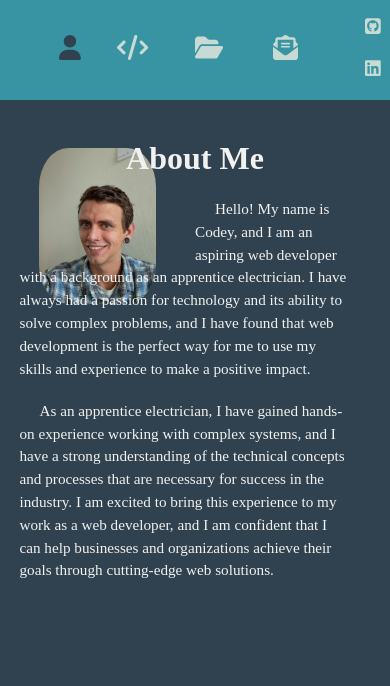
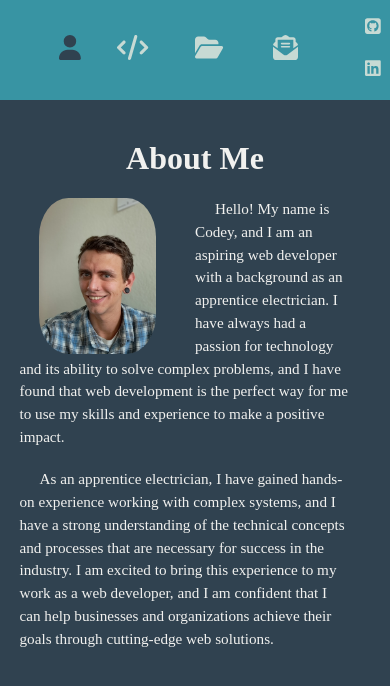
Before and after one commit to Codeyg12/vite-portfolio, a React (Vite) app: page / in a window 390 px wide. Shown: the top 686 px of the page. Built offline with nearby package versions, Linux system fonts and the light colour scheme.

Commit message:
fixed profile picture on smaller screen

```diff
--- a/src/components/About/about.css
+++ b/src/components/About/about.css
@@ -34,5 +34,6 @@
     float: left;
     border-radius: 25%;
     width: 30%;
+    margin: auto 10%;
   }
 }
```
